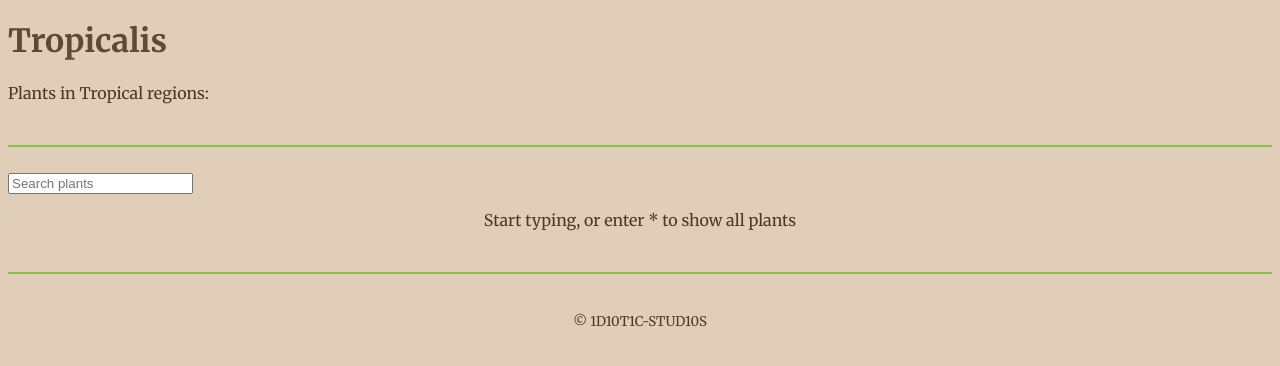
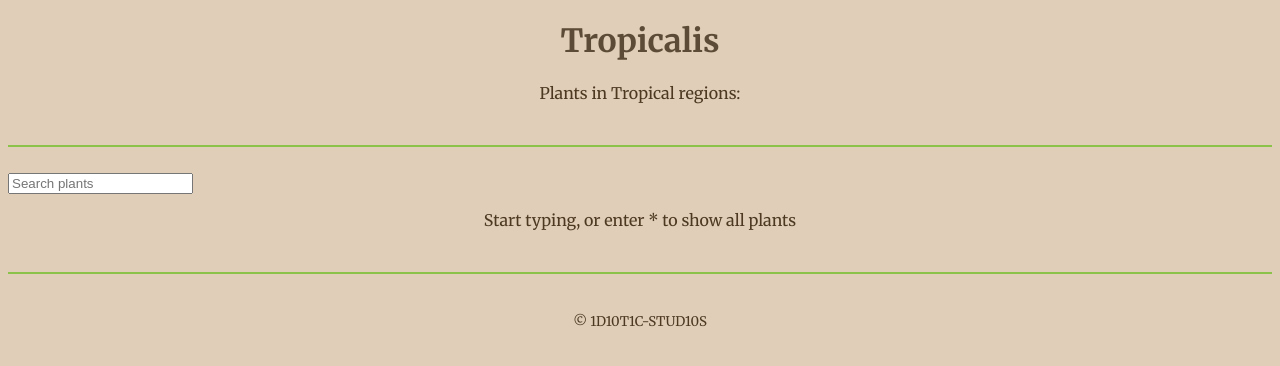
Before and after one commit to BotanyBase/botanybase.github.io, a Jekyll site: the page built from identify/tropical.html, in a window 1280 px wide. Shown: the top 366 px of the page. Built offline with Jekyll 4.4.1, drawn with Linux system fonts in a browser that asks for light colours.

Commit message:
Update tropical.html

```diff
--- a/identify/tropical.html
+++ b/identify/tropical.html
@@ -4,5 +4,5 @@ title: Tropical
 climate: tropical
 ---
 
-<h1>Tropicalis</h1>
-<p>Plants in Tropical regions:</p>
+<h1 style="text-align: center;">Tropicalis</h1>
+<p style="text-align: center;">Plants in Tropical regions:</p>
```
